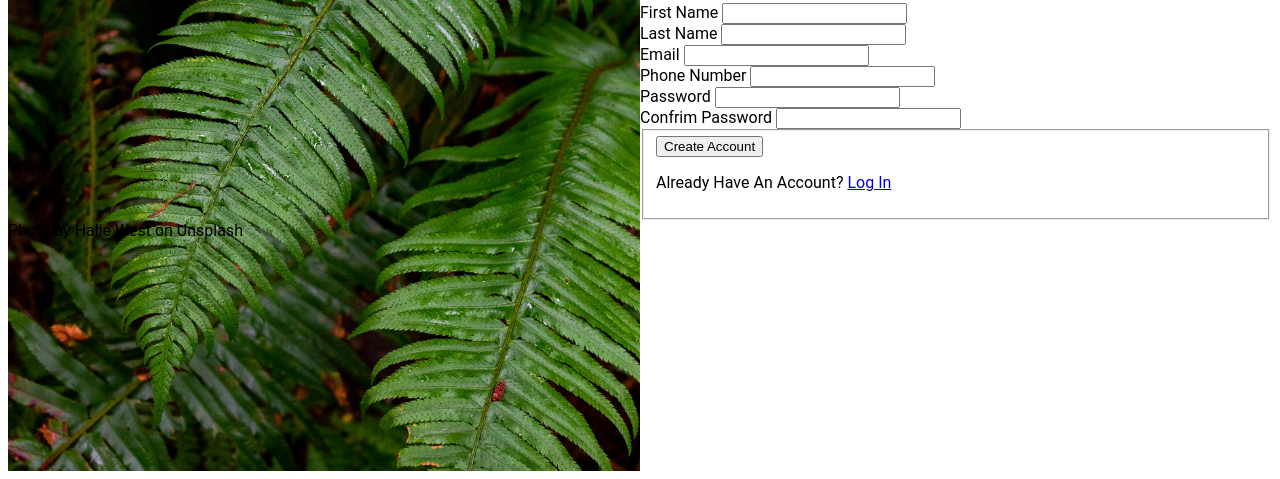
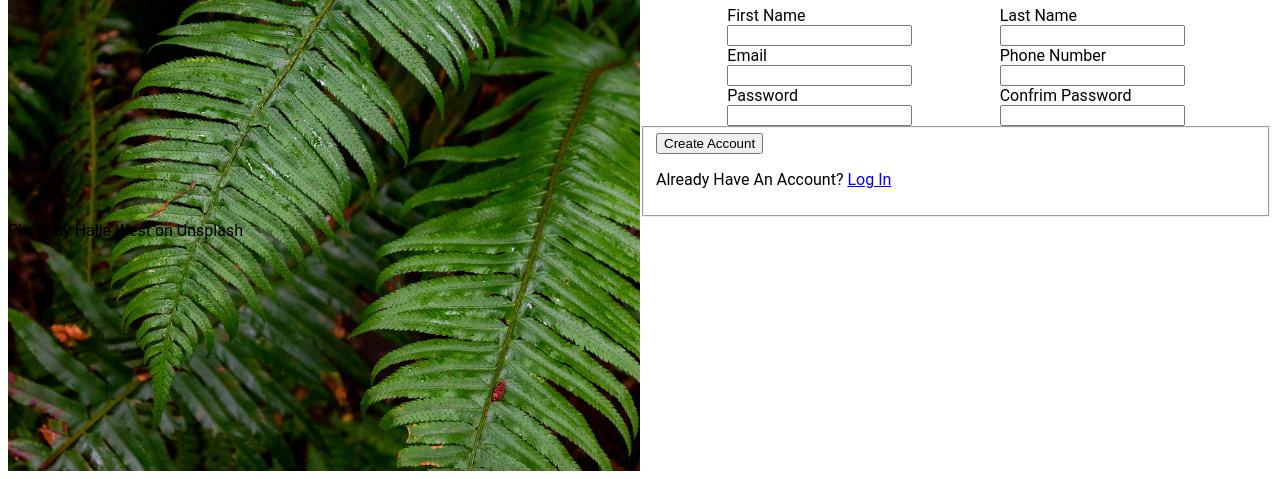
Before and after one commit to Jordy4D/sign-up-form, a plain HTML site: page index.html in a window 1280 px wide. Shown: the part 337-816 px from the top of the page. Drawn offline with Linux system fonts and the light colour scheme.

Commit message:
more styling to log and form areas, some form positioning

```diff
--- a/index.html
+++ b/index.html
@@ -28,31 +28,31 @@
             <div class="form">
                 <form action="post" class="sign-up-form">
                     <div class="form-row">
-                        <div class="first-name">
+                        <div class="input-and-label" id="first-name">
                             <label for="first_name">First Name</label>
                             <input type="text" class="first_name">
                         </div>
-                        <div class="last-name">
+                        <div class="input-and-label" id="last-name">
                             <label for="last_name">Last Name</label>
                             <input type="text" class="last_name">
                         </div>
                     </div>
                     <div class="form-row">
-                        <div class="email">
+                        <div class="input-and-label" id="email">
                             <label for="email">Email</label>
                             <input type="email" class="email_input">
                         </div>
-                        <div class="phone-number">
+                        <div class="input-and-label" id="phone-number">
                             <label for="phone_number">Phone Number</label>
                             <input type="number" class="phone_number">
                         </div>
                     </div>
                     <div class="form-row">
-                        <div class="password">
+                        <div class="input-and-label" id="password">
                             <label for="password">Password</label>
                             <input type="text" class="password">
                         </div>
-                        <div class="password-confirm">
+                        <div class="input-and-label" id="password-confirm">
                             <label for="password_confirm">Confrim Password</label>
                             <input type="text" class="password_confirm">
                         </div>
--- a/style.css
+++ b/style.css
@@ -56,3 +56,13 @@
     justify-content: center;
     width: 100vw;
 }
+
+.form-row {
+    display: flex;
+    justify-content: space-evenly;
+}
+
+.input-and-label {
+    display: flex;
+    flex-direction: column;
+}
```
